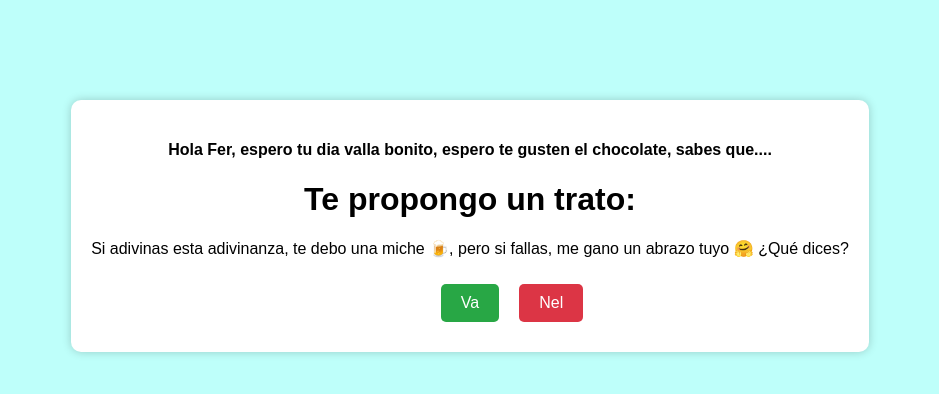
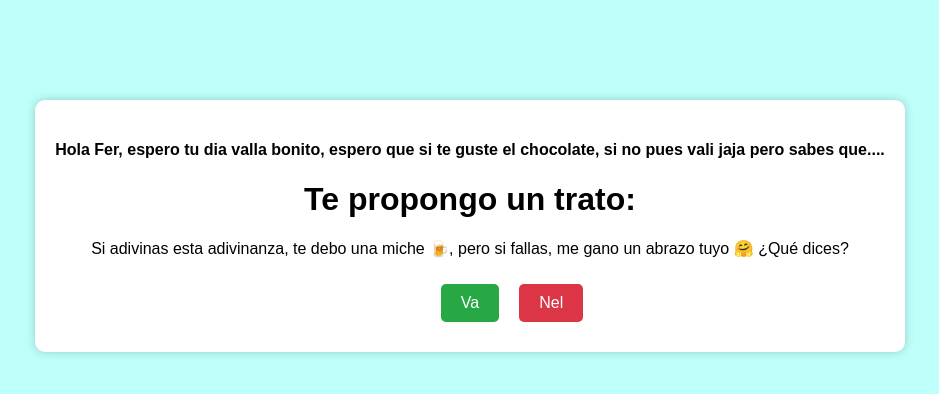
Before and after one commit to Leonardo3Dev/Mi_pagina_webv1, a plain HTML site: page index.html in a window 1280 px wide. Shown: the whole page, without its empty margins (170-1109 px from the left). Drawn offline with Linux system fonts and the light colour scheme.

Commit message:
Update index.html

```diff
--- a/index.html
+++ b/index.html
@@ -58,7 +58,7 @@
 </head>
 <body>
     <div id="container">
-        <h4>Hola Fer, espero tu dia valla bonito, espero te gusten el chocolate, sabes que....</h4>
+        <h4>Hola Fer, espero tu dia valla bonito, espero que si te guste el chocolate, si no pues vali jaja pero sabes que....</h4>
         <h1>Te propongo un trato:</h1>
         <p>Si adivinas esta adivinanza, te debo una miche 🍺, pero si fallas, me gano un abrazo tuyo 🤗 ¿Qué dices?</p>
         <button class="boton" onclick="aceptarTrato()">Va</button>
```
